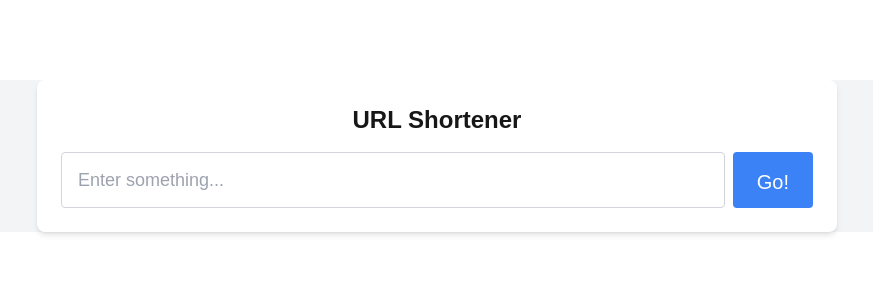
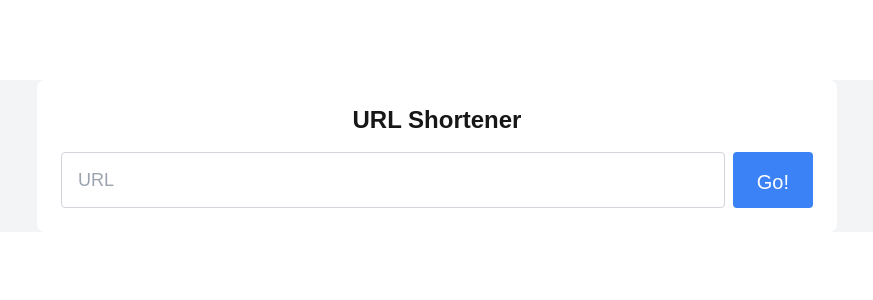
Before and after one commit to smayadev/django-url-shortener, a Next.js app in the folder frontend/: page / in a window 1280 px wide. Shown: the top 300 px of the page, without its empty margins (203-1076 px from the left). Built offline with nearby package versions, Linux system fonts and the light colour scheme.

Commit message:
remove box border, clear input field upon successful form submission

```diff
--- a/frontend/src/app/page.js
+++ b/frontend/src/app/page.js
@@ -26,6 +26,7 @@ export default function Home() {
 
       if (data.short_url) {
         setResponseMessage(`Success! Your shortened URL is ${data.short_url}`);
+        setInputValue(""); // clear input field upon successful submission
       } else if (data.error) {
         setResponseMessage(data.error);
       } else {
@@ -46,14 +47,14 @@ export default function Home() {
 
   return (
     <div className="flex flex-col items-center justify-center min-h-full bg-gray-100 mt-10 md:mt-20 lg:mt-20">
-      <div className="bg-white p-6 rounded-lg shadow-md w-full max-w-[800px]">
+      <div className="bg-white p-6 rounded-lg w-full max-w-[800px]">
         <h1 className="text-2xl font-bold mb-4 text-center">URL Shortener</h1>
         <form onSubmit={handleSubmit} className="flex items-center space-x-2">
           <input
             type="text"
             value={inputValue}
             onChange={(e) => setInputValue(e.target.value)}
-            placeholder="Enter something..."
+            placeholder="URL"
             required
             name="dest_url"
             className="p-4 h-14 text-lg border border-gray-300 rounded flex-1 w-full focus:outline-none focus:ring-2 focus:ring-blue-400"
```
